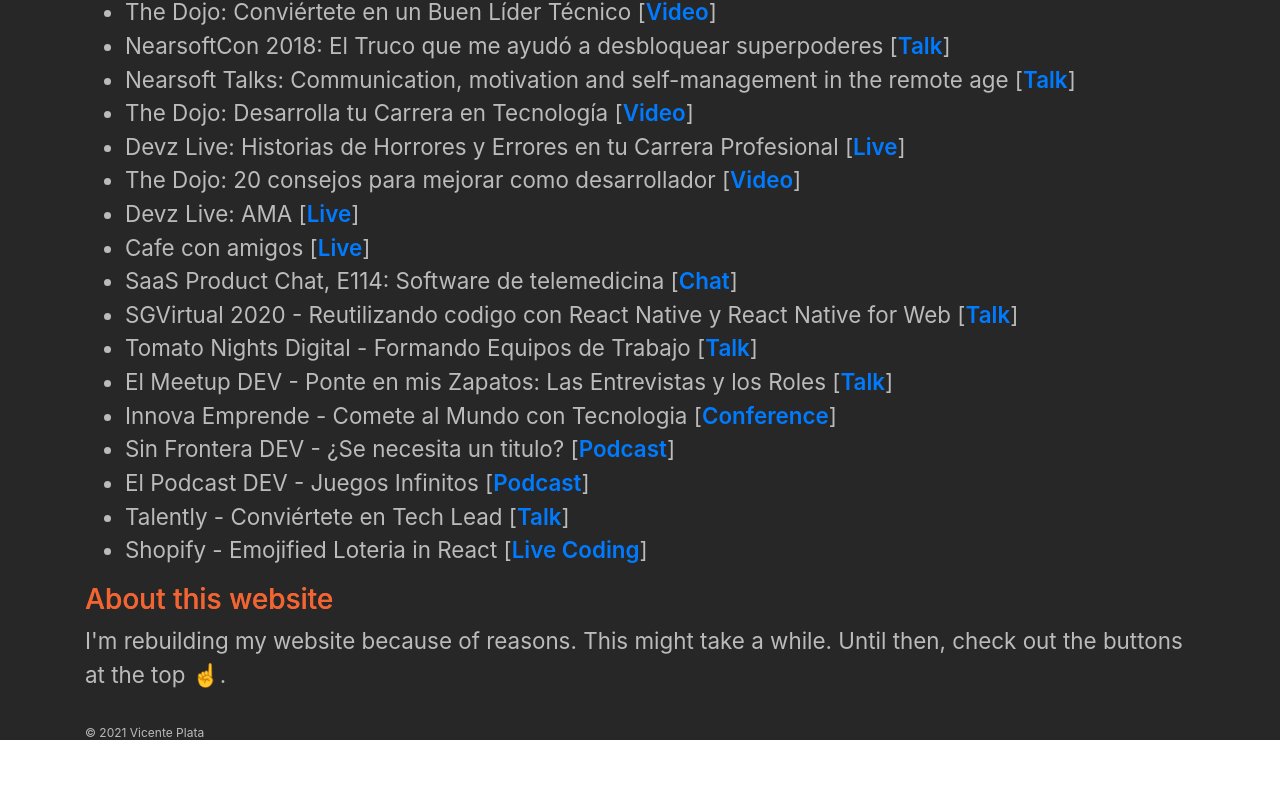
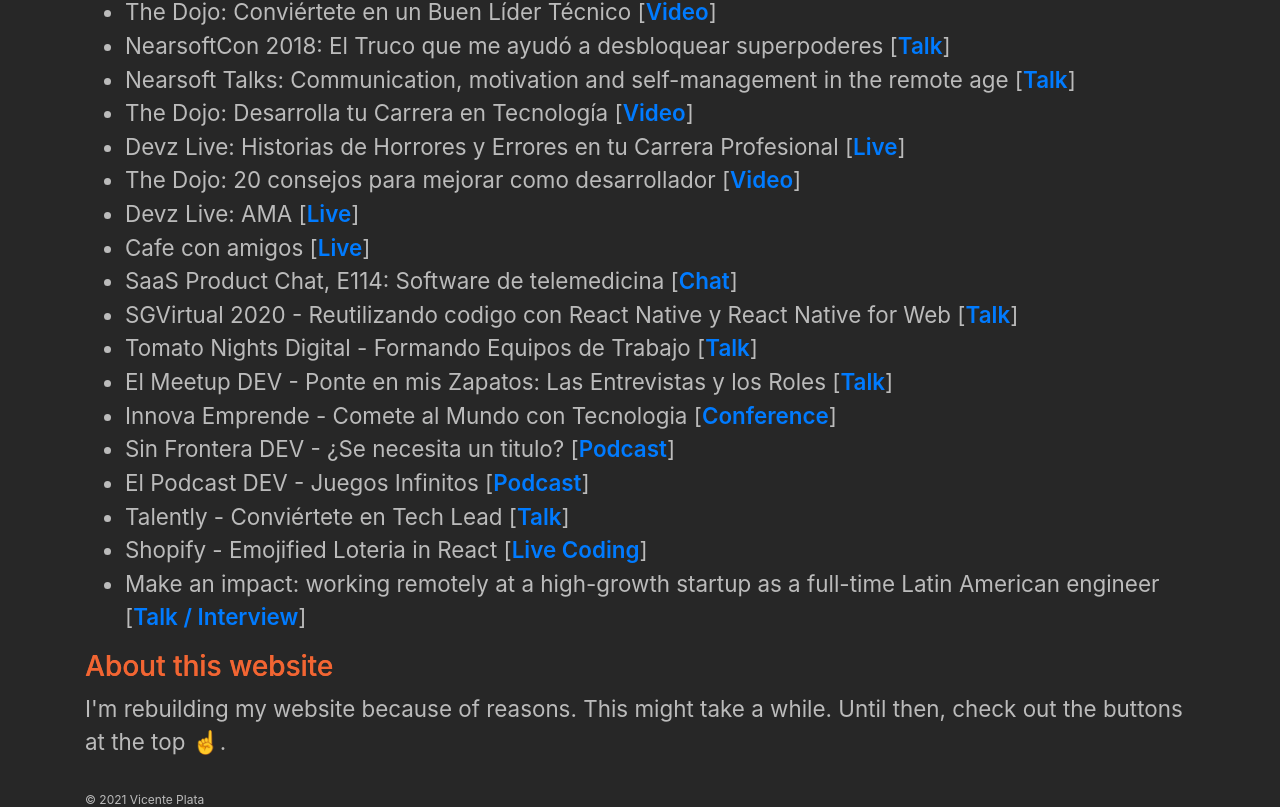
Before and after one commit to xnt/xnt.github.io, a React (Create React App) app: page /#/ in a window 1280 px wide. Shown: the part 1380-2187 px from the top of the page. Before the commit the page ends 2120 px from the top, so only its background shows below. Built offline with nearby package versions, Linux system fonts and the light colour scheme.

Commit message:
Add talentland talk

```diff
--- a/src/guest-appearances.ts
+++ b/src/guest-appearances.ts
@@ -97,4 +97,9 @@
     "Live Coding",
     "Shopify - Emojified Loteria in React"
   ),
+  new Appearance(
+    "https://www.youtube.com/watch?v=0zC9rHjRqZ0",
+    "Talk / Interview",
+    "Make an impact: working remotely at a high-growth startup as a full-time Latin American engineer"
+  ),
 ];
```
